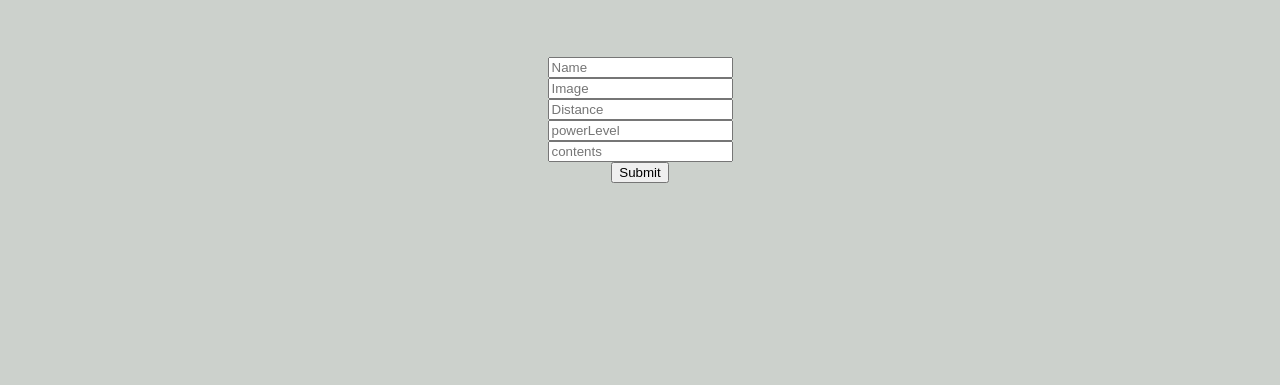
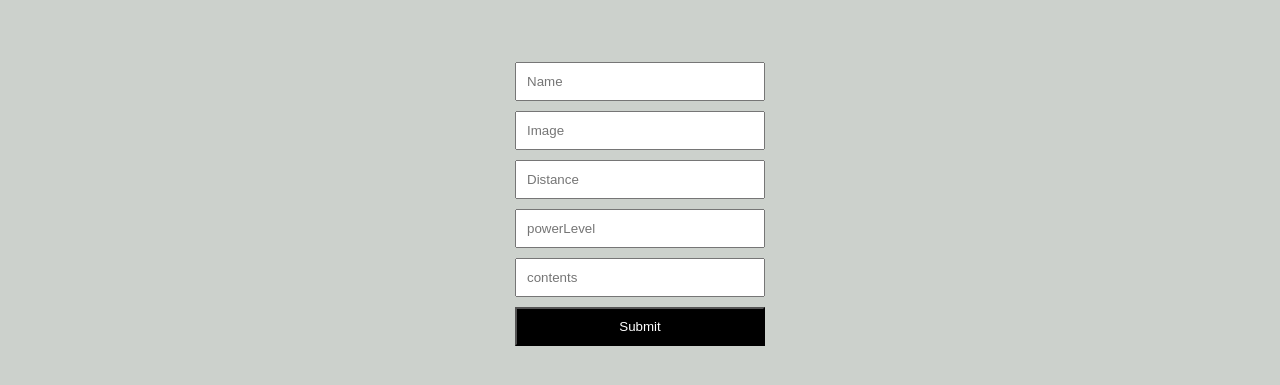
Before and after one commit to hayesjohn54/Phase-2-Project, a React app: page /form in a window 1280 px wide. Shown: the part 83-468 px from the top of the page. Built offline with nearby package versions, Linux system fonts and the light colour scheme; data requests are answered from the project's data file.

Commit message:
form styles

```diff
--- a/db.json
+++ b/db.json
@@ -47,14 +47,6 @@
       "distance": "Distance: 0.081 Million Light Years from Earth",
       "powerLevel": "2",
       "contents": "9 Global Clusters(large star clusters)"
-    },
-    {
-      "name": "GALACTICA",
-      "image": "https://www.nasa.gov/sites/default/files/thumbnails/image/hubble_ic342_mosaicnew_acscrop2_flat_cont4_finalcrop3.jpg",
-      "distance": "too far",
-      "contents": "lksjfdlkaf",
-      "powerLevel": "1001000",
-      "id": 7
     }
   ]
 }
--- a/src/components/DealerCard.js
+++ b/src/components/DealerCard.js
@@ -14,7 +14,7 @@ function DealerCard({galaxy}){
           <div className="ard__content">
             <div className="ard__title">{galaxy.name}</div>
             <p className="ard__text">{galaxy.contents}</p>
-            <p>Power Level:{galaxy.powerLevel}</p>
+            <p>Power Level: {galaxy.powerLevel}</p>
             <div className="ard__detail">
               <p>{galaxy.distance}</p>
             </div>
--- a/src/components/Form.js
+++ b/src/components/Form.js
@@ -96,7 +96,7 @@ return(
                 placeholder="contents"
                 name="galaxycontents"/>
             </div>
-            <input type="submit"/>
+            <input className="submit" type="submit"/>
         </form>
 
     </div>
--- a/src/components/GalaxyCard.js
+++ b/src/components/GalaxyCard.js
@@ -12,7 +12,7 @@ function GalaxyCard({galaxy}){
           <div className="card__content">
             <div className="card__title">{galaxy.name}</div>
             <p className="card__text">{galaxy.contents}</p>
-            <p>Power Level:{galaxy.powerLevel}</p>
+            <p>Power Level: {galaxy.powerLevel}</p>
             <div className="card__detail">
               <p>{galaxy.distance}</p>
             </div>
--- a/src/components/PlayerCard.js
+++ b/src/components/PlayerCard.js
@@ -13,7 +13,7 @@ function PlayerCard({galaxy}){
           <div className="ard__content">
             <div className="ard__title">{galaxy.name}</div>
             <p className="ard__text">{galaxy.contents}</p>
-            <p>Power Level:{galaxy.powerLevel}</p>
+            <p>Power Level: {galaxy.powerLevel}</p>
             <div className="ard__detail">
               <p>{galaxy.distance}</p>
             </div>
--- a/src/index.css
+++ b/src/index.css
@@ -277,3 +277,15 @@ margin: 10px 0 0 540px;
 background-color: #000;
 color: #fff;
 }
+
+input{
+  width : 250px;
+  padding: 10px;
+  margin: 5px;
+  box-sizing: border-box;
+}
+
+.submit{
+  background-color: #000;
+  color: #fff;
+}
```
Also changed, not shown: src/components/Dice.js (+4 -6 lines).
